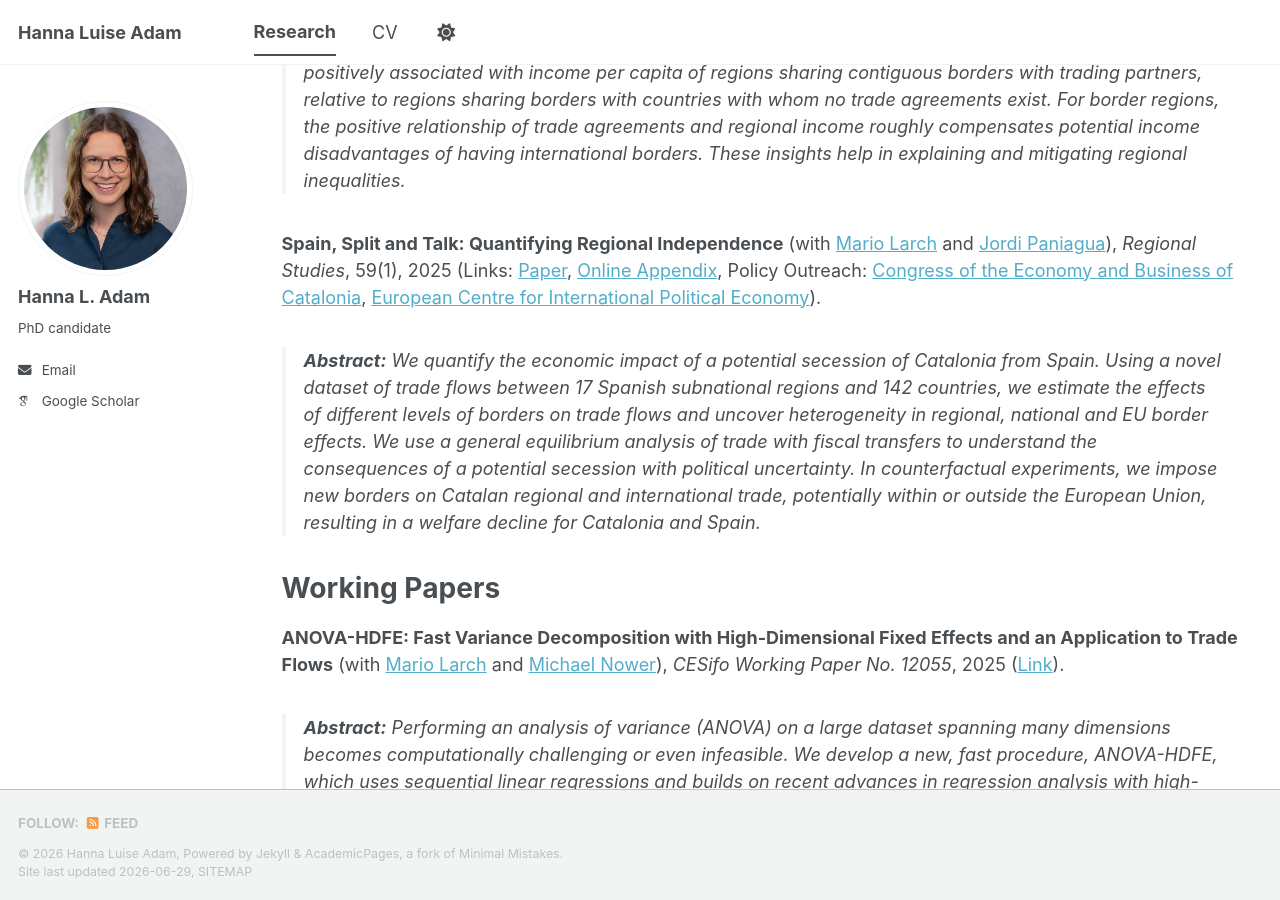
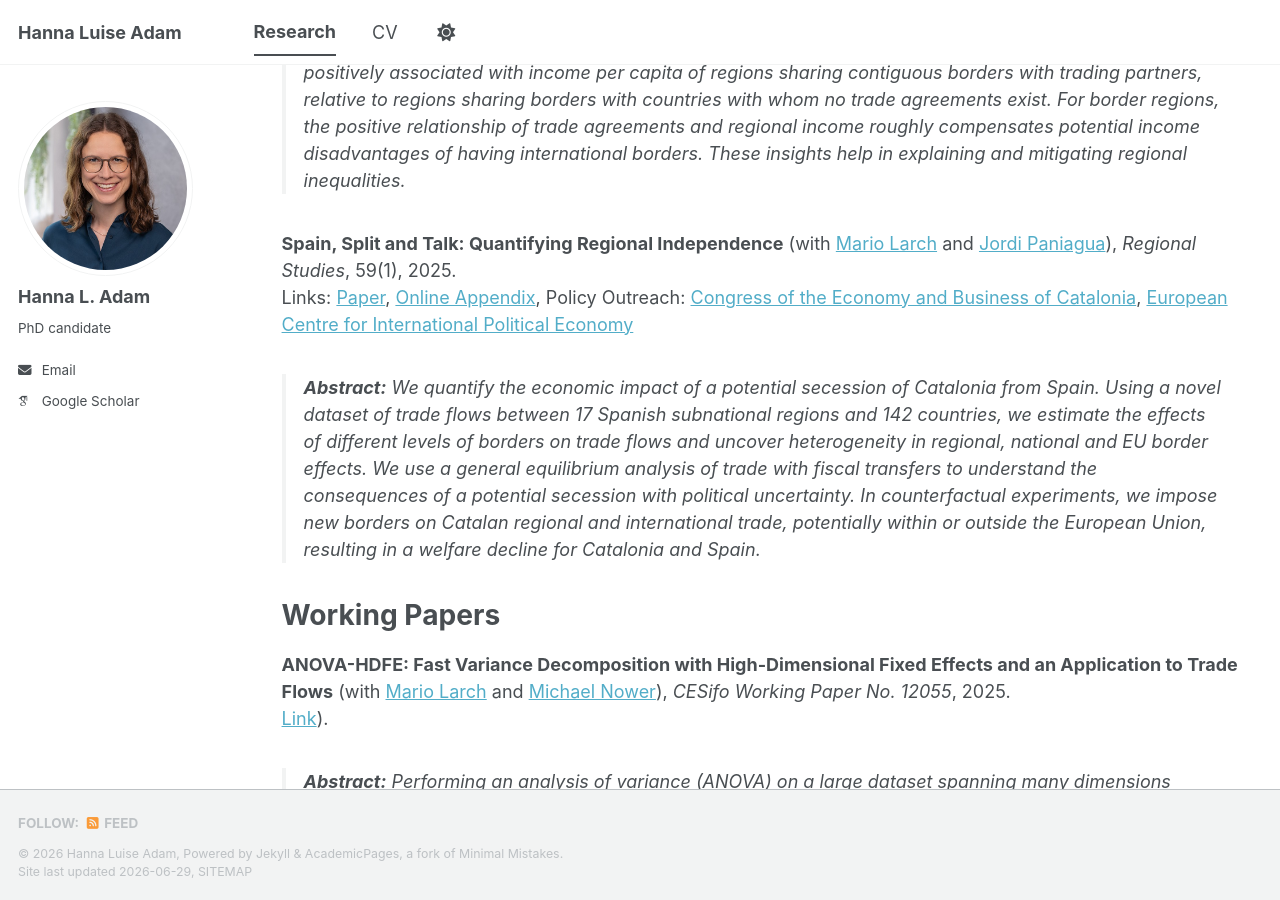
Before and after one commit to hanna-l-adam/hanna-l-adam.github.io, a Jekyll site: the page built from _pages/research.md, in a window 1280 px wide and 900 px high, scrolled down 306 px. Built offline with Jekyll 4.4.1, drawn with Linux system fonts in a browser that asks for light colours; some web fonts are replaced; a script bundle is joined from its source files by our own code; library files that are not in the unit come from our copies; part of the change alters nothing that is shown.

```diff
--- a/_pages/research.md
+++ b/_pages/research.md
@@ -13,12 +13,14 @@ redirect_from:
 Links: <a href="https://doi.org/10.1111/ecin.13151" target="_blank">Paper</a>, <a href="https://onlinelibrary.wiley.com/action/downloadSupplement?doi=10.1111%2Fecin.13151&file=ecin13151-sup-0002_Appendix.pdf" target="_blank">Online Appendix</a>, <a href="https://doi.org/10.3886/E191609V3" target="_blank">Replication Files</a>
 > **Abstract:** This paper analyses the differential effect of trade agreements on income per capita of subnational regions with international borders. We construct an extensive panel dataset covering 1350 regions in 86 countries worldwide between 1950 and 2017. Our results show that trade agreements are positively associated with income per capita of regions sharing contiguous borders with trading partners, relative to regions sharing borders with countries with whom no trade agreements exist. For border regions, the positive relationship of trade agreements and regional income roughly compensates potential income disadvantages of having international borders. These insights help in explaining and mitigating regional inequalities.
 
-**Spain, Split and Talk: Quantifying Regional Independence** (with <a href="https://www.ewf.uni-bayreuth.de/en/team/Prof_Mario_Larch/index.php" target="_blank">Mario Larch</a> and <a href="https://www.uv.es/jorpaso2/" target="_blank">Jordi Paniagua</a>), *Regional Studies*, 59(1), 2025 (Links: <a href="https://www.uv.es/jorpaso2/papers/Spain_Split_talk_cesifo1_wp10742.pdf" target="_blank">Paper</a>, <a href="https://doi.org/10.1080/00343404.2024.2437501" target="_blank">Online Appendix</a>, Policy Outreach: <a href="https://gestio.coleconomistes.cat/MAILS/DOCS/12.Quantifying%20the%20Potencial%20Economic.pdf" target="_blank">Congress of the Economy and Business of Catalonia</a>, <a href="https://ecipe.org/insights/spain-split-and-talk-quantifying-regional-independence/" target="_blank">European Centre for International Political Economy</a>).
+**Spain, Split and Talk: Quantifying Regional Independence** (with <a href="https://www.ewf.uni-bayreuth.de/en/team/Prof_Mario_Larch/index.php" target="_blank">Mario Larch</a> and <a href="https://www.uv.es/jorpaso2/" target="_blank">Jordi Paniagua</a>), *Regional Studies*, 59(1), 2025.
+Links: <a href="https://www.uv.es/jorpaso2/papers/Spain_Split_talk_cesifo1_wp10742.pdf" target="_blank">Paper</a>, <a href="https://doi.org/10.1080/00343404.2024.2437501" target="_blank">Online Appendix</a>, Policy Outreach: <a href="https://gestio.coleconomistes.cat/MAILS/DOCS/12.Quantifying%20the%20Potencial%20Economic.pdf" target="_blank">Congress of the Economy and Business of Catalonia</a>, <a href="https://ecipe.org/insights/spain-split-and-talk-quantifying-regional-independence/" target="_blank">European Centre for International Political Economy</a>
 > **Abstract:** We quantify the economic impact of a potential secession of Catalonia from Spain. Using a novel dataset of trade flows between 17 Spanish subnational regions and 142 countries, we estimate the effects of different levels of borders on trade flows and uncover heterogeneity in regional, national and EU border effects. We use a general equilibrium analysis of trade with fiscal transfers to understand the consequences of a potential secession with political uncertainty. In counterfactual experiments, we impose new borders on Catalan regional and international trade, potentially within or outside the European Union, resulting in a welfare decline for Catalonia and Spain.
 
 # Working Papers
 
-**ANOVA-HDFE: Fast Variance Decomposition with High-Dimensional Fixed Effects and an Application to Trade Flows** (with <a href="https://www.ewf.uni-bayreuth.de/en/team/Prof_Mario_Larch/index.php" target="_blank">Mario Larch</a> and <a href="https://sites.google.com/view/michaelnower" target="_blank">Michael Nower</a>), *CESifo Working Paper No. 12055*, 2025 (<a href="https://www.ifo.de/en/cesifo/publications/2025/working-paper/anova-hdfe-fast-variance-decomposition-high-dimensional-fixed" target="_blank">Link</a>).
+**ANOVA-HDFE: Fast Variance Decomposition with High-Dimensional Fixed Effects and an Application to Trade Flows** (with <a href="https://www.ewf.uni-bayreuth.de/en/team/Prof_Mario_Larch/index.php" target="_blank">Mario Larch</a> and <a href="https://sites.google.com/view/michaelnower" target="_blank">Michael Nower</a>), *CESifo Working Paper No. 12055*, 2025.
+<a href="https://www.ifo.de/en/cesifo/publications/2025/working-paper/anova-hdfe-fast-variance-decomposition-high-dimensional-fixed" target="_blank">Link</a>).
 > **Abstract:** Performing an analysis of variance (ANOVA) on a large dataset spanning many dimensions becomes computationally challenging or even infeasible. We develop a new, fast procedure, ANOVA-HDFE, which uses sequential linear regressions and builds on recent advances in regression analysis with high-dimensional fixed effects (HDFE). It accommodates both balanced and unbalanced settings with many categorical and continuous covariates, while also allowing for high-dimensional fixed effects. Applying ANOVA-HDFE to bilateral trade flows, we find that 60% of the variation is at the country or country-time level. Moreover, a substantial proportion of the pair-specific variation remains unexplained by standard trade cost proxy variables.
 
 # Selected Work in Progress
```
